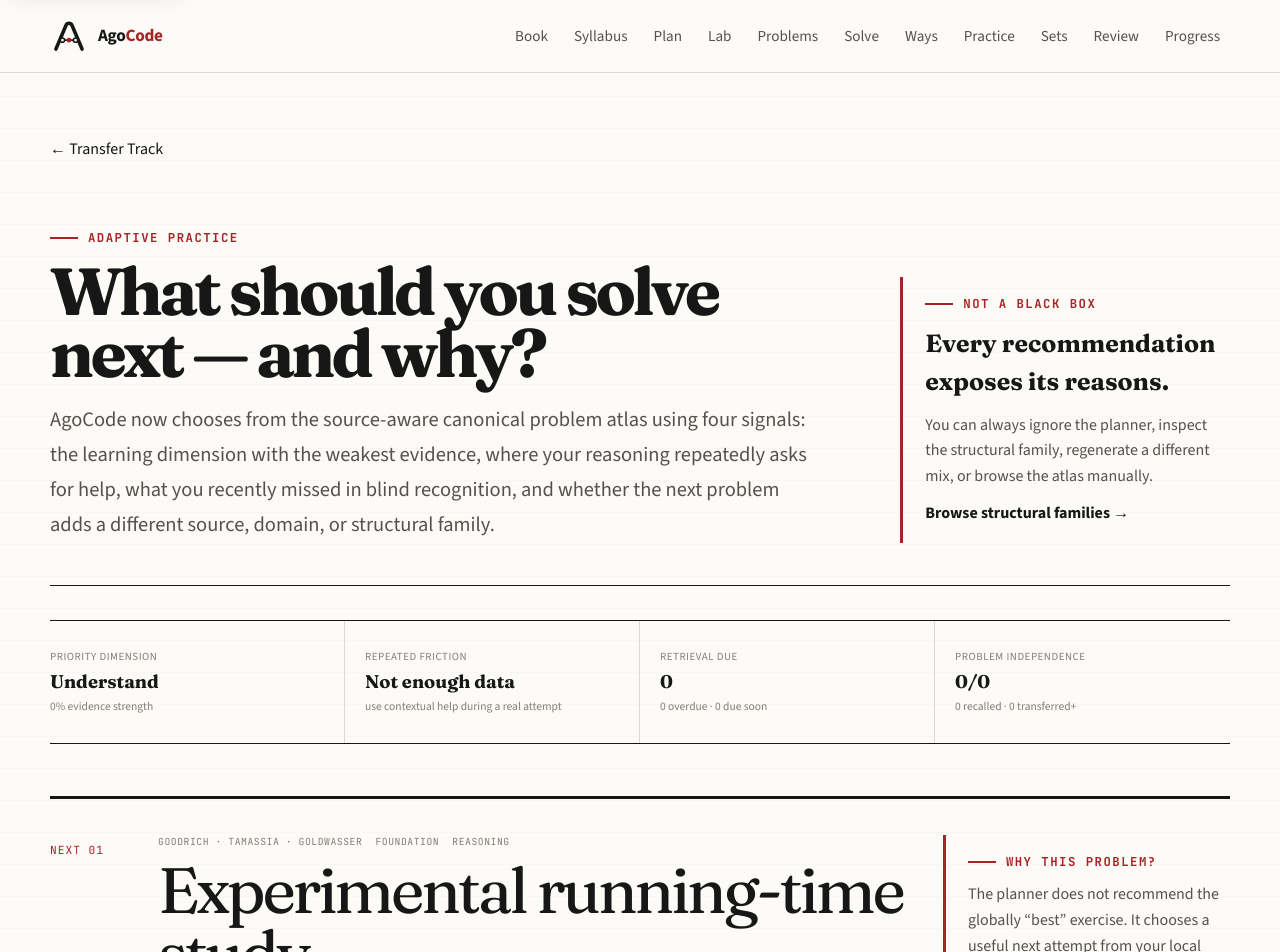
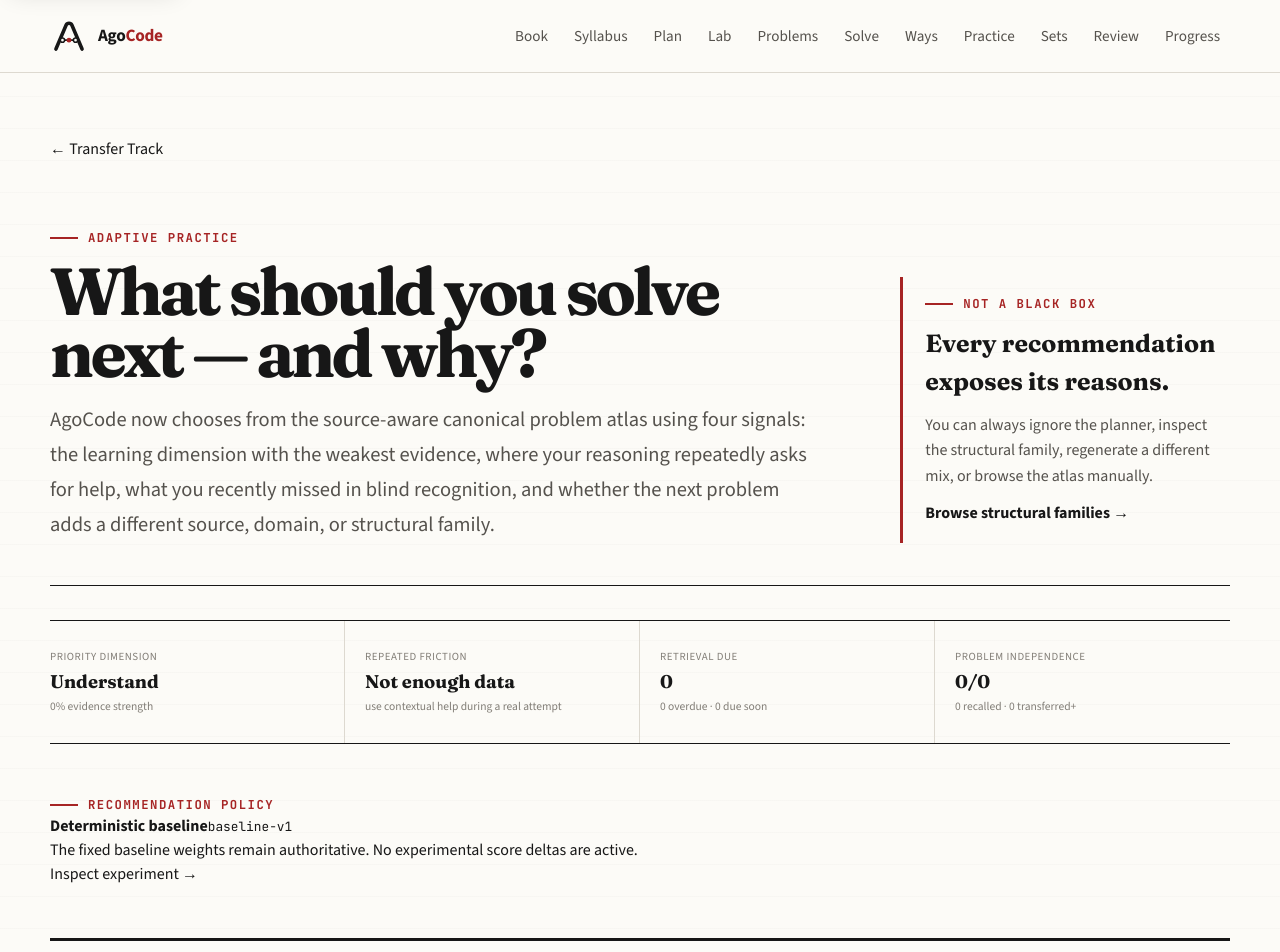
Before and after one commit to anatwork14/agocode, a Next.js app: page /practice/next in a window 1280 px wide. Shown: the top 952 px of the page. Built offline with nearby package versions, Linux system fonts and the light colour scheme.

Commit message:
feat: run versioned recommendation policies in planner

```diff
--- a/components/practice/NextProblemPlanner.tsx
+++ b/components/practice/NextProblemPlanner.tsx
@@ -24,11 +24,18 @@ import {
   readProblemReviewHistory,
   type ProblemReviewProfile,
 } from "@/lib/learning/problem-review";
+import {
+  MAX_CANDIDATE_TOTAL_ADJUSTMENT,
+  readRecommendationPolicyExperimentState,
+  resolveRecommendationPlannerPolicy,
+  type RecommendationPolicyExperimentState,
+} from "@/lib/learning/recommendation-experiment";
 import { recordRecommendationSelection } from "@/lib/learning/recommendation-policy";
 import {
   buildAdaptiveRecommendations,
   readRecommendationHistory,
   type AdaptiveRecommendation,
+  type RecommendationHistory,
 } from "@/lib/learning/recommendations";
 import { readReasoningAttemptHistory } from "@/lib/learning/reasoning-attempts";
 
@@ -41,6 +48,8 @@ type PlannerSnapshot = {
   recentExerciseIds: string[];
   missedExerciseIds: string[];
   recommendationHistoryIds: string[];
+  recommendationHistory: RecommendationHistory;
+  policyExperiment: RecommendationPolicyExperimentState;
   calibration: DifficultyCalibrationProfile;
   independence: ProblemIndependenceProfile;
   review: ProblemReviewProfile;
@@ -89,6 +98,8 @@ function collectPlannerSnapshot(): PlannerSnapshot {
     recentExerciseIds,
     missedExerciseIds,
     recommendationHistoryIds,
+    recommendationHistory,
+    policyExperiment: readRecommendationPolicyExperimentState(window.localStorage),
     calibration,
     independence,
     review,
@@ -103,18 +114,37 @@ function RecommendationReasons({ item }: { item: AdaptiveRecommendation }) {
   );
 }
 
+function formatPolicyAdjustment(value: number) {
+  return value > 0 ? `+${value}` : String(value);
+}
+
 export function NextProblemPlanner() {
   const router = useRouter();
   const [snapshot, setSnapshot] = useState<PlannerSnapshot | null>(null);
   const [mix, setMix] = useState(0);
 
   useEffect(() => {
-    const timer = window.setTimeout(() => setSnapshot(collectPlannerSnapshot()), 0);
-    return () => window.clearTimeout(timer);
+    const hydrate = () => setSnapshot(collectPlannerSnapshot());
+    const timer = window.setTimeout(hydrate, 0);
+    const handleStorage = (event: StorageEvent) => {
+      if (!event.key || event.key.startsWith("agocode.")) hydrate();
+    };
+    window.addEventListener("storage", handleStorage);
+    window.addEventListener("focus", hydrate);
+    return () => {
+      window.clearTimeout(timer);
+      window.removeEventListener("storage", handleStorage);
+      window.removeEventListener("focus", hydrate);
+    };
   }, []);
 
+  const plannerPolicy = useMemo(() => {
+    if (!snapshot) return null;
+    return resolveRecommendationPlannerPolicy(snapshot.policyExperiment, snapshot.recommendationHistory);
+  }, [snapshot]);
+
   const recommendations = useMemo(() => {
-    if (!snapshot) return [];
+    if (!snapshot || !plannerPolicy) return [];
     return buildAdaptiveRecommendations({
       mastery: snapshot.mastery,
       obstacles: snapshot.obstacles,
@@ -124,10 +154,12 @@ export function NextProblemPlanner() {
       difficultyCalibration: snapshot.calibration,
       problemIndependence: snapshot.independence.states,
       problemReview: snapshot.review.statuses,
+      policyAdjustments: plannerPolicy.adjustments,
+      maxPolicyAdjustment: MAX_CANDIDATE_TOTAL_ADJUSTMENT,
       limit: 5,
       seed: `planner-mix-${mix}`,
     });
-  }, [mix, snapshot]);
+  }, [mix, plannerPolicy, snapshot]);
 
   const primary = recommendations[0];
   const frequentObstacle = useMemo(() => {
@@ -141,11 +173,17 @@ export function NextProblemPlanner() {
   }, [snapshot]);
 
   function choose(item: AdaptiveRecommendation) {
-    recordRecommendationSelection(window.localStorage, item);
+    if (!plannerPolicy) return;
+    recordRecommendationSelection(window.localStorage, item, new Date().toISOString(), {
+      policyId: plannerPolicy.policyId,
+      policyVariant: plannerPolicy.variant,
+      experimentId: plannerPolicy.experimentId,
+      policyAdjustment: item.policyAdjustment,
+    });
     router.push(`/exercises/${item.exercise.id}`);
   }
 
-  if (!snapshot) {
+  if (!snapshot || !plannerPolicy) {
     return <div className="next-problem__loading">Reading mastery, friction, calibration, attempt history, retrieval freshness, independence, transfer misses, and recent practice from this browser…</div>;
   }
 
@@ -162,6 +200,16 @@ export function NextProblemPlanner() {
   const primaryIndependence = snapshot.independence.states[primary.exercise.id];
   const primaryReview = snapshot.review.statuses[primary.exercise.id];
   const dueNow = snapshot.review.due + snapshot.review.overdue;
+  const policyTitle = plannerPolicy.mode === "experiment"
+    ? `${plannerPolicy.variant === "candidate" ? "Candidate" : "Baseline"} experiment arm`
+    : plannerPolicy.mode === "candidate-default"
+      ? "Candidate local default"
+      : "Deterministic baseline";
+  const policyDetail = plannerPolicy.mode === "experiment"
+    ? `Assignment ${(plannerPolicy.assignmentIndex ?? 0) + 1} · frozen policy comparison · choice outcome will be attributed to this arm`
+    : plannerPolicy.mode === "candidate-default"
+      ? "A previously validated local candidate is active. Rollback remains available from Progress."
+      : "The fixed baseline weights remain authoritative. No experimental score deltas are active.";
 
   return (
     <div className="next-problem">
@@ -188,6 +236,16 @@ export function NextProblemPlanner() {
         </div>
       </section>
 
+      <section className={`next-problem__policy next-problem__policy--${plannerPolicy.variant}`} aria-label="Recommendation policy version">
+        <div>
+          <span className="eyebrow">Recommendation policy</span>
+          <strong>{policyTitle}</strong>
+          <small className="mono">{plannerPolicy.policyId}</small>
+        </div>
+        <p>{policyDetail}</p>
+        <Link href="/progress#policy-experiment">Inspect experiment →</Link>
+      </section>
+
       <section className="next-problem__hero">
         <div className="next-problem__rank mono">NEXT 01</div>
         <div className="next-problem__hero-main">
@@ -205,6 +263,9 @@ export function NextProblemPlanner() {
             {primaryIndependence ? <span>{primaryIndependence.label.toLowerCase()} evidence</span> : <span>new problem</span>}
             {primaryReview ? <span>retrieval {primaryReview.dueState.replace("-", " ")}</span> : null}
             {snapshot.calibration.bias !== 0 ? <span>calibrated {snapshot.calibration.direction}</span> : null}
+            {plannerPolicy.variant === "candidate" && primary.policyAdjustment !== 0
+              ? <span>candidate {formatPolicyAdjustment(primary.policyAdjustment)} pts</span>
+              : null}
             {primary.novelty.source ? <span>new source</span> : null}
             {primary.novelty.domain ? <span>new domain</span> : null}
           </div>
@@ -241,6 +302,9 @@ export function NextProblemPlanner() {
                 <div className="next-problem__meta mono">
                   <span>{sourceLabels[item.exercise.source]}</span>
                   <span>{item.familyLabel}</span>
+                  {plannerPolicy.variant === "candidate" && item.policyAdjustment !== 0
+                    ? <span>policy {formatPolicyAdjustment(item.policyAdjustment)}</span>
+                    : null}
                 </div>
                 <h3>{item.exercise.title}</h3>
                 <RecommendationReasons item={item} />
@@ -261,7 +325,8 @@ export function NextProblemPlanner() {
           AgoCode shows the signals behind every recommendation and keeps the scoring deterministic. Friction is used as a routing
           clue, not as a penalty; self-authored notebook confidence is not treated as mastery; best-ever independence is never
           demoted by time; instead, a separate spacing clock makes stale evidence eligible for retrieval while fresh evidence is
-          down-weighted. Finalized reasoning retries and blind recognition update that clock objectively.
+          down-weighted. A running policy experiment changes only the small, versioned rationale deltas shown above; assignment,
+          outcomes, promotion gates, and rollback remain browser-local and inspectable.
         </p>
         <div className="action-row">
           <Link className="button" href="/review">Open retrieval queue →</Link>
```
